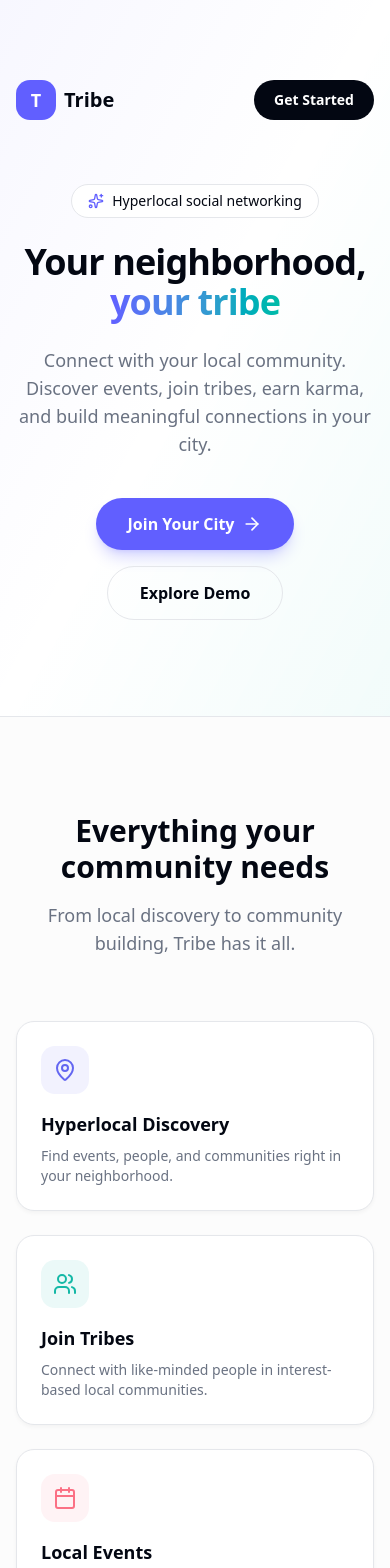
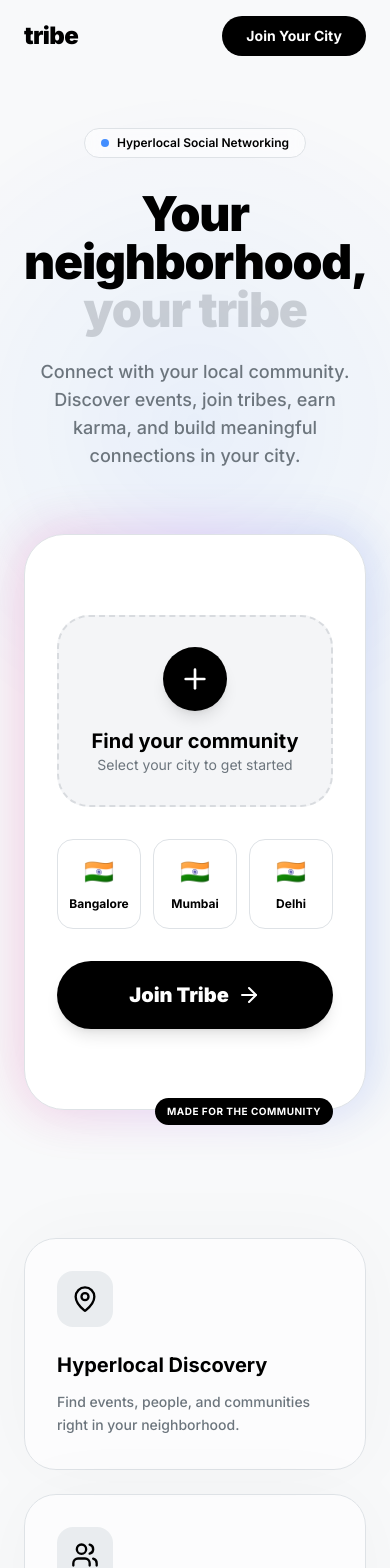
Before and after one commit to blkluv/tribe-sol, a Next.js app: page / in a window 390 px wide. Shown: the top 1568 px of the page. Built offline with nearby package versions, Linux system fonts and the light colour scheme.

Commit message:
revamp total design

```diff
--- a/src/app/globals.css
+++ b/src/app/globals.css
@@ -7,223 +7,93 @@
 @theme inline {
   --color-background: var(--background);
   --color-foreground: var(--foreground);
-  --font-sans: var(--font-geist-sans);
-  --font-mono: var(--font-geist-mono);
-  --color-sidebar-ring: var(--sidebar-ring);
-  --color-sidebar-border: var(--sidebar-border);
-  --color-sidebar-accent-foreground: var(--sidebar-accent-foreground);
-  --color-sidebar-accent: var(--sidebar-accent);
-  --color-sidebar-primary-foreground: var(--sidebar-primary-foreground);
-  --color-sidebar-primary: var(--sidebar-primary);
-  --color-sidebar-foreground: var(--sidebar-foreground);
-  --color-sidebar: var(--sidebar);
-  --color-chart-5: var(--chart-5);
-  --color-chart-4: var(--chart-4);
-  --color-chart-3: var(--chart-3);
-  --color-chart-2: var(--chart-2);
-  --color-chart-1: var(--chart-1);
-  --color-ring: var(--ring);
-  --color-input: var(--input);
+  --font-sans: var(--font-inter);
   --color-border: var(--border);
-  --color-destructive: var(--destructive);
-  --color-accent-foreground: var(--accent-foreground);
-  --color-accent: var(--accent);
+  --color-primary: var(--primary);
+  --color-primary-foreground: var(--primary-foreground);
+  --color-muted: var(--muted);
   --color-muted-foreground: var(--muted-foreground);
-  --color-muted: var(--muted);
-  --color-secondary-foreground: var(--secondary-foreground);
-  --color-secondary: var(--secondary);
-  --color-primary-foreground: var(--primary-foreground);
-  --color-primary: var(--primary);
-  --color-popover-foreground: var(--popover-foreground);
-  --color-popover: var(--popover);
-  --color-card-foreground: var(--card-foreground);
-  --color-card: var(--card);
-  --radius-sm: calc(var(--radius) - 4px);
-  --radius-md: calc(var(--radius) - 2px);
-  --radius-lg: var(--radius);
-  --radius-xl: calc(var(--radius) + 4px);
-  --radius-2xl: calc(var(--radius) + 8px);
-  --radius-3xl: calc(var(--radius) + 12px);
-  --radius-4xl: calc(var(--radius) + 16px);
+  --radius-huge: 40px;
+  --radius-xl: 24px;
 }
 
 :root {
-  --radius: 0.625rem;
-  --background: oklch(1 0 0);
-  --foreground: oklch(0.13 0.028 261.692);
-  --card: oklch(1 0 0);
-  --card-foreground: oklch(0.13 0.028 261.692);
-  --popover: oklch(1 0 0);
-  --popover-foreground: oklch(0.13 0.028 261.692);
-  --primary: oklch(0.21 0.034 264.665);
-  --primary-foreground: oklch(0.985 0.002 247.839);
-  --secondary: oklch(0.967 0.003 264.542);
-  --secondary-foreground: oklch(0.21 0.034 264.665);
-  --muted: oklch(0.967 0.003 264.542);
-  --muted-foreground: oklch(0.551 0.027 264.364);
-  --accent: oklch(0.967 0.003 264.542);
-  --accent-foreground: oklch(0.21 0.034 264.665);
-  --destructive: oklch(0.577 0.245 27.325);
-  --border: oklch(0.928 0.006 264.531);
-  --input: oklch(0.928 0.006 264.531);
-  --ring: oklch(0.707 0.022 261.325);
-  --chart-1: oklch(0.646 0.222 41.116);
-  --chart-2: oklch(0.6 0.118 184.704);
-  --chart-3: oklch(0.398 0.07 227.392);
-  --chart-4: oklch(0.828 0.189 84.429);
-  --chart-5: oklch(0.769 0.188 70.08);
-  --sidebar: oklch(0.985 0.002 247.839);
-  --sidebar-foreground: oklch(0.13 0.028 261.692);
-  --sidebar-primary: oklch(0.21 0.034 264.665);
-  --sidebar-primary-foreground: oklch(0.985 0.002 247.839);
-  --sidebar-accent: oklch(0.967 0.003 264.542);
-  --sidebar-accent-foreground: oklch(0.21 0.034 264.665);
-  --sidebar-border: oklch(0.928 0.006 264.531);
-  --sidebar-ring: oklch(0.707 0.022 261.325);
+  --background: #F8F9FA;
+  --foreground: #000000;
+  --primary: #000000;
+  --primary-foreground: #FFFFFF;
+  --muted: #E9ECEF;
+  --muted-foreground: #6C757D;
+  --border: #DEE2E6;
 }
 
 .dark {
-  --background: oklch(0.13 0.028 261.692);
-  --foreground: oklch(0.985 0.002 247.839);
-  --card: oklch(0.21 0.034 264.665);
-  --card-foreground: oklch(0.985 0.002 247.839);
-  --popover: oklch(0.21 0.034 264.665);
-  --popover-foreground: oklch(0.985 0.002 247.839);
-  --primary: oklch(0.928 0.006 264.531);
-  --primary-foreground: oklch(0.21 0.034 264.665);
-  --secondary: oklch(0.278 0.033 256.848);
-  --secondary-foreground: oklch(0.985 0.002 247.839);
-  --muted: oklch(0.278 0.033 256.848);
-  --muted-foreground: oklch(0.707 0.022 261.325);
-  --accent: oklch(0.278 0.033 256.848);
-  --accent-foreground: oklch(0.985 0.002 247.839);
-  --destructive: oklch(0.704 0.191 22.216);
-  --border: oklch(1 0 0 / 10%);
-  --input: oklch(1 0 0 / 15%);
-  --ring: oklch(0.551 0.027 264.364);
-  --chart-1: oklch(0.488 0.243 264.376);
-  --chart-2: oklch(0.696 0.17 162.48);
-  --chart-3: oklch(0.769 0.188 70.08);
-  --chart-4: oklch(0.627 0.265 303.9);
-  --chart-5: oklch(0.645 0.246 16.439);
-  --sidebar: oklch(0.21 0.034 264.665);
-  --sidebar-foreground: oklch(0.985 0.002 247.839);
-  --sidebar-primary: oklch(0.488 0.243 264.376);
-  --sidebar-primary-foreground: oklch(0.985 0.002 247.839);
-  --sidebar-accent: oklch(0.278 0.033 256.848);
-  --sidebar-accent-foreground: oklch(0.985 0.002 247.839);
-  --sidebar-border: oklch(1 0 0 / 10%);
-  --sidebar-ring: oklch(0.551 0.027 264.364);
-}
-
-/* Tribe custom properties */
-:root {
-  --tribe-primary: #6366F1;
-  --tribe-accent: #14B8A6;
-  --tribe-coral: #FB7185;
-  --tribe-mint: #34D399;
-  --tribe-lavender: #A78BFA;
-  --tribe-peach: #FB923C;
-  --tribe-sky: #38BDF8;
-  --tribe-gold: #FBBF24;
+  --background: #000000;
+  --foreground: #F8F9FA;
+  --primary: #FFFFFF;
+  --primary-foreground: #000000;
+  --muted: #212529;
+  --muted-foreground: #ADB5BD;
+  --border: #343A40;
 }
 
 @layer base {
   * {
-    @apply border-border outline-ring/50;
+    @apply border-border;
   }
   body {
-    @apply bg-background text-foreground;
+    @apply bg-background text-foreground overflow-x-hidden;
   }
 }
 
-/* Tribe shadow utilities */
 @layer utilities {
-  .shadow-tribe-subtle {
-    box-shadow: 0 2px 4px rgba(0,0,0,0.04);
+  .bg-glow {
+    background: radial-gradient(circle at center, rgba(59, 130, 246, 0.15) 0%, transparent 70%);
   }
-  .shadow-tribe-small {
-    box-shadow: 0 4px 8px rgba(0,0,0,0.06);
+
+  .animate-float {
+    animation: float 6s ease-in-out infinite;
   }
-  .shadow-tribe-medium {
-    box-shadow: 0 8px 16px rgba(0,0,0,0.08);
-  }
-  .shadow-tribe-large {
-    box-shadow: 0 12px 24px rgba(0,0,0,0.1);
-  }
-  .shadow-tribe-floating {
-    box-shadow: 0 16px 32px rgba(0,0,0,0.12);
-  }
-  .shadow-tribe-card {
-    box-shadow: 0 1px 1px rgba(0,0,0,0.03), 0 5px 10px rgba(0,0,0,0.05);
-  }
-  .shadow-tribe-elevated {
-    box-shadow: 0 1px 2px rgba(0,0,0,0.04), 0 10px 20px rgba(0,0,0,0.08);
+
+  .animate-pulse-slow {
+    animation: pulse 8s cubic-bezier(0.4, 0, 0.6, 1) infinite;
   }
 }
 
-/* Tribe animations */
-@keyframes tribe-shimmer {
-  0% { transform: translateX(-100%); }
-  100% { transform: translateX(100%); }
+@keyframes float {
+  0%, 100% { transform: translateY(0); }
+  50% { transform: translateY(-20px); }
 }
 
-@keyframes tribe-pulse {
-  0%, 100% { opacity: 1; }
-  50% { opacity: 0.5; }
+@keyframes pulse {
+  0%, 100% { opacity: 0.3; }
+  50% { opacity: 0.1; }
 }
 
-@keyframes tribe-fade-in {
-  from { opacity: 0; }
-  to { opacity: 1; }
+/* Custom shadow to match the soft supertoons feel */
+.super-shadow {
+  box-shadow: 0 0 80px rgba(0, 0, 0, 0.03);
 }
 
-@keyframes tribe-slide-up {
-  from { opacity: 0; transform: translateY(10px); }
-  to { opacity: 1; transform: translateY(0); }
+.glow-blue {
+  position: fixed;
+  top: 50%;
+  left: 50%;
+  transform: translate(-50%, -50%);
+  width: 100vw;
+  height: 100vh;
+  background: radial-gradient(circle at center, rgba(0, 102, 255, 0.08) 0%, transparent 75%);
+  pointer-events: none;
+  z-index: -1;
 }
 
-@keyframes tribe-slide-in-right {
-  from { opacity: 0; transform: translateX(20px); }
-  to { opacity: 1; transform: translateX(0); }
+/* Rainbow gradient for some subtle elements */
+.rainbow-gradient {
+  background: linear-gradient(90deg, #FF0080, #7928CA, #0070F3, #FF0080);
+  background-size: 200% auto;
+  animation: shine 4s linear infinite;
 }
 
-@keyframes tribe-scale-in {
-  from { opacity: 0; transform: scale(0.95); }
-  to { opacity: 1; transform: scale(1); }
+@keyframes shine {
+  to { background-position: 200% center; }
 }
-
-@keyframes tribe-bounce-in {
-  0% { opacity: 0; transform: scale(0.3); }
-  50% { opacity: 1; transform: scale(1.05); }
-  70% { transform: scale(0.9); }
-  100% { transform: scale(1); }
-}
-
-.animate-tribe-shimmer {
-  animation: tribe-shimmer 2s infinite;
-}
-
-.animate-tribe-pulse {
-  animation: tribe-pulse 2s ease-in-out infinite;
-}
-
-.animate-tribe-fade-in {
-  animation: tribe-fade-in 0.3s ease-out;
-}
-
-.animate-tribe-slide-up {
-  animation: tribe-slide-up 0.4s ease-out;
-}
-
-.animate-tribe-slide-in-right {
-  animation: tribe-slide-in-right 0.3s ease-out;
-}
-
-.animate-tribe-scale-in {
-  animation: tribe-scale-in 0.2s ease-out;
-}
-
-.animate-tribe-bounce-in {
-  animation: tribe-bounce-in 0.6s cubic-bezier(0.68, -0.55, 0.265, 1.55);
-}
--- a/src/app/layout.tsx
+++ b/src/app/layout.tsx
@@ -1,15 +1,10 @@
 import type { Metadata } from "next";
-import { Geist, Geist_Mono } from "next/font/google";
+import { Inter } from "next/font/google";
 import { ThemeProvider } from "next-themes";
 import "./globals.css";
 
-const geistSans = Geist({
-  variable: "--font-geist-sans",
-  subsets: ["latin"],
-});
-
-const geistMono = Geist_Mono({
-  variable: "--font-geist-mono",
+const inter = Inter({
+  variable: "--font-inter",
   subsets: ["latin"],
 });
 
@@ -26,7 +21,7 @@ export default function RootLayout({
   return (
     <html lang="en" suppressHydrationWarning>
       <body
-        className={`${geistSans.variable} ${geistMono.variable} antialiased`}
+        className={`${inter.variable} antialiased font-sans`}
       >
         <ThemeProvider
           attribute="class"
--- a/src/app/page.tsx
+++ b/src/app/page.tsx
@@ -1,7 +1,6 @@
 "use client";
 
 import Link from "next/link";
-import Image from "next/image";
 import { motion } from "framer-motion";
 import {
   MapPin,
@@ -12,6 +11,8 @@ import {
   MessageCircle,
   ArrowRight,
   Sparkles,
+  Upload,
+  Plus,
 } from "lucide-react";
 
 const features = [
@@ -19,226 +20,201 @@ const features = [
     icon: MapPin,
     title: "Hyperlocal Discovery",
     description: "Find events, people, and communities right in your neighborhood.",
-    color: "#6366F1",
   },
   {
     icon: Users,
     title: "Join Tribes",
     description: "Connect with like-minded people in interest-based local communities.",
-    color: "#14B8A6",
   },
   {
     icon: Calendar,
     title: "Local Events",
     description: "Discover and create events happening around you. From meetups to cleanups.",
-    color: "#FB7185",
   },
   {
     icon: Heart,
     title: "Karma & Reputation",
     description: "Earn karma for contributing to your community. Level up from Newcomer to Legend.",
-    color: "#A78BFA",
   },
   {
     icon: Wallet,
     title: "Tip & Support",
     description: "Tip great content creators and support community crowdfunds.",
-    color: "#FB923C",
   },
   {
     icon: MessageCircle,
     title: "Tribe Chat",
     description: "Real-time conversations with your tribe members. Stay connected.",
-    color: "#38BDF8",
   },
 ];
 
 const cities = [
-  { name: "Bangalore", emoji: "🇮🇳", color: "#6366F1", members: "15K+" },
-  { name: "Mumbai", emoji: "🇮🇳", color: "#FB7185", members: "23K+" },
-  { name: "Delhi", emoji: "🇮🇳", color: "#FB923C", members: "19K+" },
-  { name: "San Francisco", emoji: "🇺🇸", color: "#14B8A6", members: "12K+" },
-  { name: "London", emoji: "🇬🇧", color: "#38BDF8", members: "22K+" },
-  { name: "New York", emoji: "🇺🇸", color: "#A78BFA", members: "29K+" },
+  { name: "Bangalore", emoji: "🇮🇳", members: "15K+" },
+  { name: "Mumbai", emoji: "🇮🇳", members: "23K+" },
+  { name: "Delhi", emoji: "🇮🇳", members: "19K+" },
+  { name: "San Francisco", emoji: "🇺🇸", members: "12K+" },
+  { name: "London", emoji: "🇬🇧", members: "22K+" },
+  { name: "New York", emoji: "🇺🇸", members: "29K+" },
 ];
-
-const container = {
-  hidden: { opacity: 0 },
-  show: {
-    opacity: 1,
-    transition: { staggerChildren: 0.1 },
-  },
-};
-
-const item = {
-  hidden: { opacity: 0, y: 20 },
-  show: { opacity: 1, y: 0 },
-};
 
 export default function LandingPage() {
   return (
-    <div className="min-h-screen bg-background">
-      {/* Hero */}
-      <section className="relative overflow-hidden">
-        <div className="absolute inset-0 bg-gradient-to-br from-indigo-500/5 via-transparent to-teal-500/5" />
-        <div className="relative mx-auto max-w-6xl px-4 pt-20 pb-24 sm:px-6 lg:px-8">
-          <nav className="mb-16 flex items-center justify-between">
+    <div className="relative min-h-screen">
+      {/* Ambient backgrounds */}
+      <div className="glow-blue animate-pulse-slow" />
+
+      {/* Header */}
+      <nav className="fixed top-0 z-50 flex w-full items-center justify-between bg-background/80 px-6 py-4 backdrop-blur-md">
         <div className="flex items-center gap-2">
-              <div className="flex h-10 w-10 items-center justify-center rounded-xl bg-indigo-500 text-lg font-bold text-white">
-                T
+          <span className="text-2xl font-black lowercase tracking-tight">tribe</span>
         </div>
-              <span className="text-xl font-bold">Tribe</span>
-            </div>
-            <div className="flex items-center gap-3">
         <Link
           href="/onboarding"
-                className="rounded-full bg-foreground px-5 py-2.5 text-sm font-semibold text-background transition-opacity hover:opacity-90"
+          className="rounded-full bg-primary px-6 py-2.5 text-sm font-bold text-primary-foreground transition-all hover:opacity-90 active:scale-95"
         >
-                Get Started
+          Join Your City
         </Link>
-            </div>
       </nav>
 
+      <main className="mx-auto max-w-5xl px-6 pt-32 pb-24">
+        {/* Badge */}
         <motion.div
-            initial={{ opacity: 0, y: 30 }}
+          initial={{ opacity: 0, y: 10 }}
           animate={{ opacity: 1, y: 0 }}
-            transition={{ duration: 0.6 }}
-            className="mx-auto max-w-3xl text-center"
+          className="mx-auto mb-8 flex w-fit items-center gap-2 rounded-full border bg-white/50 px-4 py-1.5 text-xs font-semibold backdrop-blur-sm"
         >
-            <div className="mb-6 inline-flex items-center gap-2 rounded-full border bg-background px-4 py-1.5 text-sm">
-              <Sparkles className="h-4 w-4 text-indigo-500" />
-              <span>Hyperlocal social networking</span>
-            </div>
-            <h1 className="mb-6 text-4xl font-bold tracking-tight sm:text-5xl lg:text-6xl">
-              Your neighborhood,{" "}
-              <span className="bg-gradient-to-r from-indigo-500 to-teal-500 bg-clip-text text-transparent">
-                your tribe
-              </span>
+          <span className="flex h-2 w-2 rounded-full bg-blue-500 animate-pulse" />
+          Hyperlocal Social Networking
+        </motion.div>
+
+        {/* Hero Title */}
+        <motion.div
+          initial={{ opacity: 0, scale: 0.95 }}
+          animate={{ opacity: 1, scale: 1 }}
+          transition={{ duration: 0.5 }}
+          className="mb-16 text-center"
+        >
+          <h1 className="mb-6 text-5xl font-black tracking-tight sm:text-7xl lg:text-8xl">
+            Your neighborhood,<br />
+            <span className="text-muted-foreground/30">your tribe</span>
           </h1>
-            <p className="mb-10 text-lg text-muted-foreground sm:text-xl">
+          <p className="mx-auto max-w-xl text-lg font-medium text-muted-foreground">
             Connect with your local community. Discover events, join tribes,
             earn karma, and build meaningful connections in your city.
           </p>
-            <div className="flex flex-col items-center gap-4 sm:flex-row sm:justify-center">
+        </motion.div>
+
+        {/* Main Interaction Card (Supertoons Style) */}
+        <motion.div
+          initial={{ opacity: 0, y: 40 }}
+          animate={{ opacity: 1, y: 0 }}
+          transition={{ delay: 0.2, duration: 0.6 }}
+          className="relative mx-auto mb-32 max-w-2xl"
+        >
+          <div className="absolute -inset-1 rounded-[44px] bg-gradient-to-r from-pink-500 via-purple-500 to-blue-500 opacity-20 blur-xl" />
+          <div className="super-shadow relative rounded-[40px] border bg-white p-8">
+            <div className="flex flex-col items-center justify-center space-y-8 py-12">
+              <div className="group relative flex h-48 w-full cursor-pointer flex-col items-center justify-center rounded-[32px] border-2 border-dashed border-muted-foreground/20 bg-muted/50 transition-all hover:border-primary/40 hover:bg-muted">
+                <div className="flex flex-col items-center gap-4 text-center">
+                  <div className="flex h-16 w-16 items-center justify-center rounded-full bg-primary text-primary-foreground shadow-lg transition-transform group-hover:scale-110">
+                    <Plus className="h-8 w-8" />
+                  </div>
+                  <div>
+                    <h3 className="text-xl font-bold">Find your community</h3>
+                    <p className="text-sm text-muted-foreground">Select your city to get started</p>
+                  </div>
+                </div>
+              </div>
+
+              <div className="grid w-full grid-cols-3 gap-3">
+                {cities.slice(0, 3).map((city) => (
+                  <button
+                    key={city.name}
+                    className="flex flex-col items-center gap-2 rounded-2xl border p-4 transition-all hover:bg-muted active:scale-95"
+                  >
+                    <span className="text-2xl">{city.emoji}</span>
+                    <span className="text-xs font-bold">{city.name}</span>
+                  </button>
+                ))}
+              </div>
+
               <Link
                 href="/onboarding"
-                className="inline-flex items-center gap-2 rounded-full bg-indigo-500 px-8 py-3.5 text-base font-semibold text-white shadow-lg shadow-indigo-500/25 transition-all hover:bg-indigo-600 hover:shadow-xl hover:shadow-indigo-500/30"
+                className="inline-flex w-full items-center justify-center gap-2 rounded-full bg-primary py-5 text-xl font-black text-primary-foreground shadow-lg transition-all hover:opacity-90 active:scale-95"
               >
-                Join Your City
-                <ArrowRight className="h-5 w-5" />
-              </Link>
-              <Link
-                href="/home"
-                className="inline-flex items-center gap-2 rounded-full border px-8 py-3.5 text-base font-semibold transition-colors hover:bg-muted"
-              >
-                Explore Demo
+                Join Tribe <ArrowRight className="h-6 w-6" />
               </Link>
             </div>
+
+            {/* Made by badge */}
+            <div className="absolute -bottom-4 right-8 flex items-center gap-2 rounded-full bg-black px-3 py-1.5 text-[10px] font-bold text-white uppercase tracking-wider">
+              Made for the community
+            </div>
+          </div>
         </motion.div>
+
+        {/* Feature Grid */}
+        <div className="grid gap-6 sm:grid-cols-2 lg:grid-cols-3">
+          {features.map((feature, idx) => (
+            <motion.div
+              key={feature.title}
+              initial={{ opacity: 0, y: 20 }}
+              whileInView={{ opacity: 1, y: 0 }}
+              viewport={{ once: true }}
+              transition={{ delay: idx * 0.1 }}
+              className="super-shadow group rounded-[32px] border bg-white/50 p-8 transition-all hover:bg-white"
+            >
+              <div className="mb-6 flex h-14 w-14 items-center justify-center rounded-2xl bg-muted transition-transform group-hover:scale-110">
+                <feature.icon className="h-7 w-7" />
+              </div>
+              <h3 className="mb-3 text-xl font-bold">{feature.title}</h3>
+              <p className="text-sm font-medium leading-relaxed text-muted-foreground">
+                {feature.description}
+              </p>
+            </motion.div>
+          ))}
+        </div>
+
+        {/* Cities Section */}
+        <section className="mt-32">
+          <div className="mb-12 text-center text-3xl font-black lowercase tracking-tight">
+            live in {cities.length} cities
+          </div>
+          <div className="grid gap-4 sm:grid-cols-2 md:grid-cols-3">
+            {cities.map((city) => (
+              <div
+                key={city.name}
+                className="flex items-center gap-4 rounded-[24px] border border-muted-foreground/10 bg-white/30 p-4 backdrop-blur-sm"
+              >
+                <div className="flex h-12 w-12 items-center justify-center rounded-xl bg-muted text-xl">
+                  {city.emoji}
+                </div>
+                <div>
+                  <h3 className="font-bold">{city.name}</h3>
+                  <p className="text-xs font-semibold text-muted-foreground">{city.members} members</p>
+                </div>
+              </div>
+            ))}
           </div>
         </section>
 
-      {/* Features */}
-      <section className="border-t bg-muted/30 py-24">
-        <div className="mx-auto max-w-6xl px-4 sm:px-6 lg:px-8">
-          <div className="mb-16 text-center">
-            <h2 className="mb-4 text-3xl font-bold">Everything your community needs</h2>
-            <p className="text-lg text-muted-foreground">
-              From local discovery to community building, Tribe has it all.
-            </p>
-          </div>
-          <motion.div
-            variants={container}
-            initial="hidden"
-            whileInView="show"
-            viewport={{ once: true }}
-            className="grid gap-6 sm:grid-cols-2 lg:grid-cols-3"
+        {/* CTA Footer */}
+        <section className="mt-48 text-center">
+          <h2 className="mb-8 text-4xl font-black tracking-tight sm:text-6xl">
+            Ready to find<br />
+            your tribe?
+          </h2>
+          <Link
+            href="/onboarding"
+            className="inline-flex items-center gap-2 rounded-full bg-primary px-12 py-5 text-xl font-black text-primary-foreground shadow-xl transition-all hover:opacity-90 active:scale-95"
           >
-            {features.map((feature) => (
-              <motion.div
-                key={feature.title}
-                variants={item}
-                className="rounded-2xl border bg-background p-6 shadow-tribe-subtle transition-shadow hover:shadow-tribe-small"
-              >
-                <div
-                  className="mb-4 inline-flex h-12 w-12 items-center justify-center rounded-xl"
-                  style={{ backgroundColor: `${feature.color}15`, color: feature.color }}
-                >
-                  <feature.icon className="h-6 w-6" />
-                </div>
-                <h3 className="mb-2 text-lg font-semibold">{feature.title}</h3>
-                <p className="text-sm text-muted-foreground">{feature.description}</p>
-              </motion.div>
-            ))}
-          </motion.div>
+            Get Started Free <ArrowRight className="h-6 w-6" />
+          </Link>
+          <div className="mt-12 text-sm font-bold text-muted-foreground uppercase tracking-widest">
+            &copy; 2024 Tribe. building hyperlocal communities.
           </div>
         </section>
-
-      {/* Cities */}
-      <section className="py-24">
-        <div className="mx-auto max-w-6xl px-4 sm:px-6 lg:px-8">
-          <div className="mb-16 text-center">
-            <h2 className="mb-4 text-3xl font-bold">Live in 6 cities</h2>
-            <p className="text-lg text-muted-foreground">
-              Growing communities across the globe. Find yours.
-            </p>
-          </div>
-          <motion.div
-            variants={container}
-            initial="hidden"
-            whileInView="show"
-            viewport={{ once: true }}
-            className="grid gap-4 sm:grid-cols-2 lg:grid-cols-3"
-          >
-            {cities.map((city) => (
-              <motion.div
-                key={city.name}
-                variants={item}
-                className="flex items-center gap-4 rounded-2xl border p-5 transition-shadow hover:shadow-tribe-small"
-              >
-                <div
-                  className="flex h-14 w-14 items-center justify-center rounded-xl text-2xl"
-                  style={{ backgroundColor: `${city.color}15` }}
-                >
-                  {city.emoji}
-                </div>
-                <div>
-                  <h3 className="font-semibold">{city.name}</h3>
-                  <p className="text-sm text-muted-foreground">{city.members} members</p>
-                </div>
-                <div
-                  className="ml-auto h-3 w-3 rounded-full"
-                  style={{ backgroundColor: city.color }}
-                />
-              </motion.div>
-            ))}
-          </motion.div>
-        </div>
-      </section>
-
-      {/* CTA */}
-      <section className="border-t bg-muted/30 py-24">
-        <div className="mx-auto max-w-2xl px-4 text-center sm:px-6">
-          <h2 className="mb-4 text-3xl font-bold">Ready to find your tribe?</h2>
-          <p className="mb-8 text-lg text-muted-foreground">
-            Join thousands of people connecting with their local communities.
-          </p>
-          <Link
-            href="/onboarding"
-            className="inline-flex items-center gap-2 rounded-full bg-indigo-500 px-8 py-3.5 text-base font-semibold text-white shadow-lg shadow-indigo-500/25 transition-all hover:bg-indigo-600"
-          >
-            Get Started Free
-            <ArrowRight className="h-5 w-5" />
-          </Link>
-        </div>
-      </section>
-
-      {/* Footer */}
-      <footer className="border-t py-8">
-        <div className="mx-auto max-w-6xl px-4 text-center text-sm text-muted-foreground">
-          <p>&copy; 2024 Tribe. Building hyperlocal communities.</p>
-        </div>
-      </footer>
+      </main>
     </div>
   );
 }
```
Also changed, not shown: 1 other file (tests, documents, lock files or other folders). Lines whose indentation alone changed are shown as unchanged.
